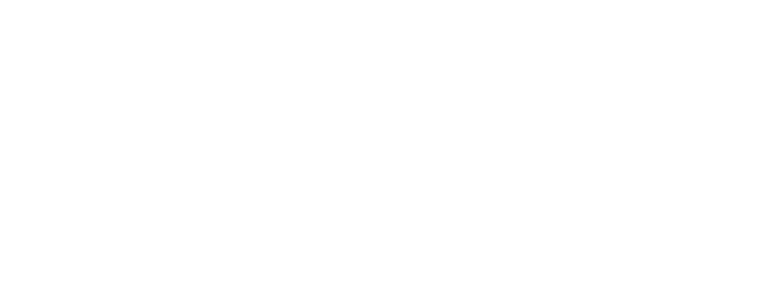
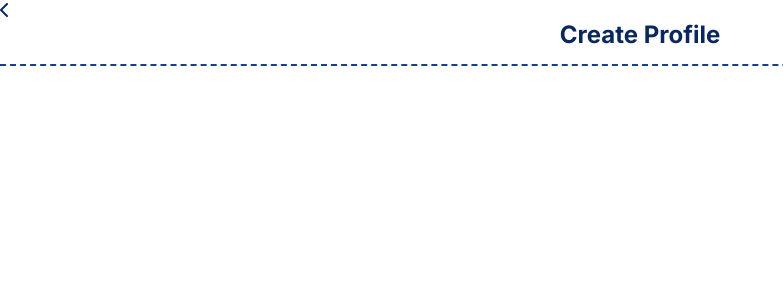
Before and after one commit to paceuniversity/cs491fall2024team4, a React (Create React App) app in the folder setter-social/: page /signup/newprofile in a window 1280 px wide. Before the commit this address had no page. Shown: the top 300 px of the page, without its empty margins (0-783 px from the left). Built offline with nearby package versions, Linux system fonts and the light colour scheme.

Commit message:
Added CreateProfile.js and PrimaryHeader.js
Working on CreateProfile screen and PrimaryHeader component. Added Route to App.js

```diff
--- a/setter-social/src/App.js
+++ b/setter-social/src/App.js
@@ -1,15 +1,19 @@
+import './App.css';
+import './theme.css';
+
 import React from 'react';
 import { Route, Routes } from 'react-router-dom';
+
 import Welcome from './Welcome';
 import Signup from './Signup';
-import './App.css';
-import './theme.css';
+import CreateProfile from './CreateProfile';
 
 function App() {
   return (
     <Routes>
       <Route path="/" element={<Welcome />} />
       <Route path="/signup" element={<Signup />} />
+      <Route path='/signup/newprofile' element={<CreateProfile />} />
     </Routes>
   );
 }
--- /dev/null
+++ b/setter-social/src/CreateProfile.js
@@ -0,0 +1,21 @@
+import './theme.css';
+
+import PrimaryHeader from './components/PrimaryHeader';
+
+function CreateProfile() {
+    return(
+        <div>
+            <PrimaryHeader screenName='Create Profile' backBtn='visible' />
+{/*             <div>
+            Create Profile Screen
+            header with screen name
+            avatar with edit button "add a profile picture"
+            basic profile form, dispaly name, major, bio, class
+            save profile "save and continue"
+            wordmark on footer
+            </div> */}
+        </div>
+    );
+}
+
+export default CreateProfile;
--- /dev/null
+++ b/setter-social/src/components/PrimaryHeader.js
@@ -0,0 +1,21 @@
+import '../styles/buttons.css';
+import '../styles/headers.css';
+
+import { FontAwesomeIcon } from '@fortawesome/react-fontawesome';
+import { faChevronLeft, faArrowRightFromBracket, faXmark, faGear } from '@fortawesome/free-solid-svg-icons';
+
+const PrimaryHeader = ({ screenName = 'Screen Name', backBtn = 'hidden', closeBtn = 'hidden', settingsBtn ='hidden', logOutBtn = 'hidden', showLogo = 'hidden' }) => (
+    <div className='primary__header' style={{}}>
+        <span>
+            <FontAwesomeIcon icon={faChevronLeft} style={{visibility: backBtn}}/>
+            <FontAwesomeIcon icon={faXmark} style={{visibility: closeBtn}}/>
+        </span>
+        <h2>{screenName}</h2>
+        <span>
+            <FontAwesomeIcon icon={faArrowRightFromBracket} style={{visibility: logOutBtn}}/>
+            <FontAwesomeIcon icon={faGear} style={{visibility: settingsBtn}}/>
+        </span>
+    </div>
+);
+
+export default PrimaryHeader;
--- /dev/null
+++ b/setter-social/src/styles/headers.css
@@ -0,0 +1,13 @@
+.primary__header {
+    border-bottom: 2px dashed var(--royal__blue);
+    color: var(--varsity__navy);
+    height: 4rem;
+    position: absolute;
+    top: 0;
+    width: 100vw;
+}
+
+.primary__header h2 {
+    margin: 0;
+    text-align: center;
+}
```
Also changed, not shown: 1 other file (tests, documents, lock files or other folders).
